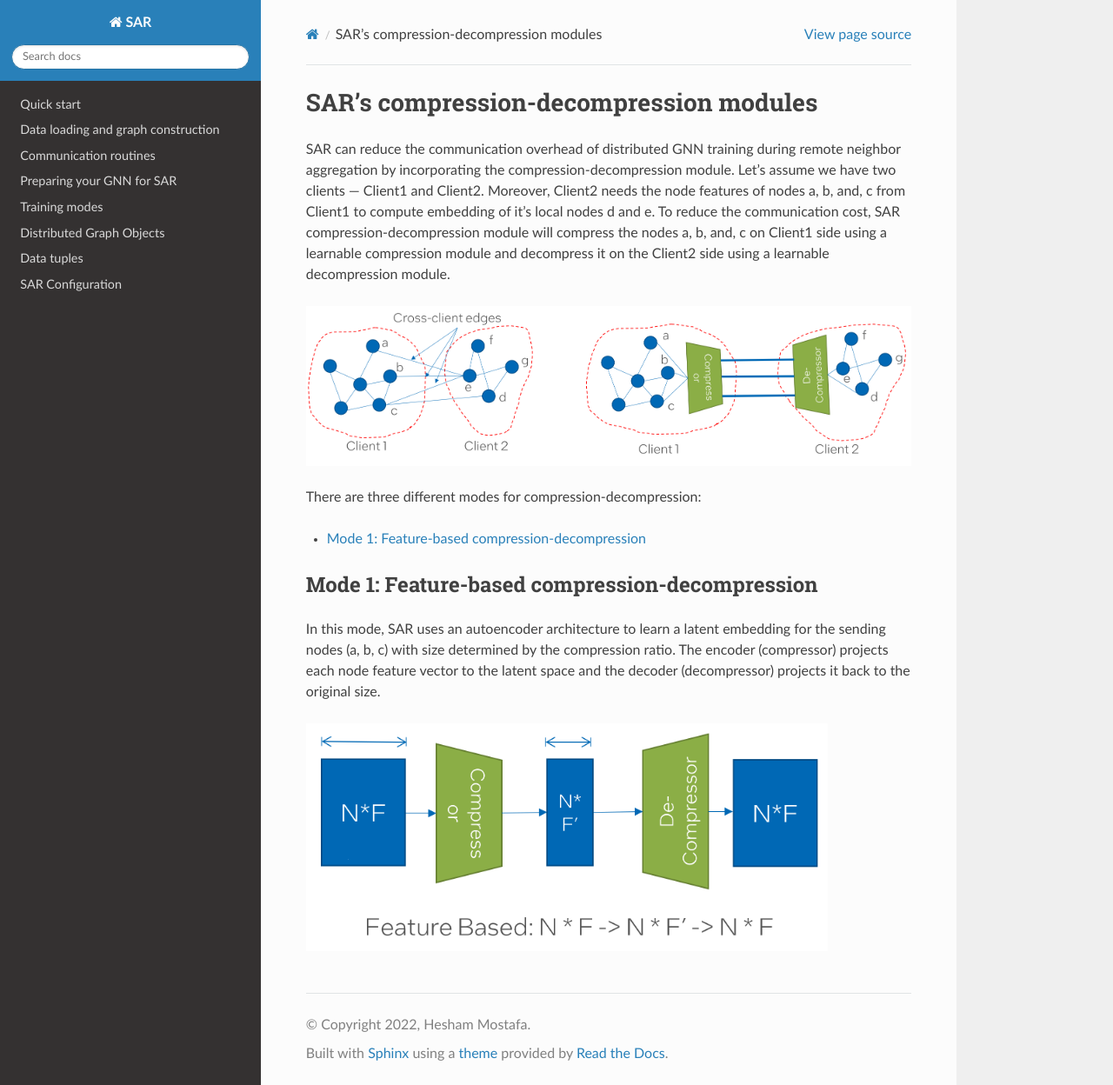
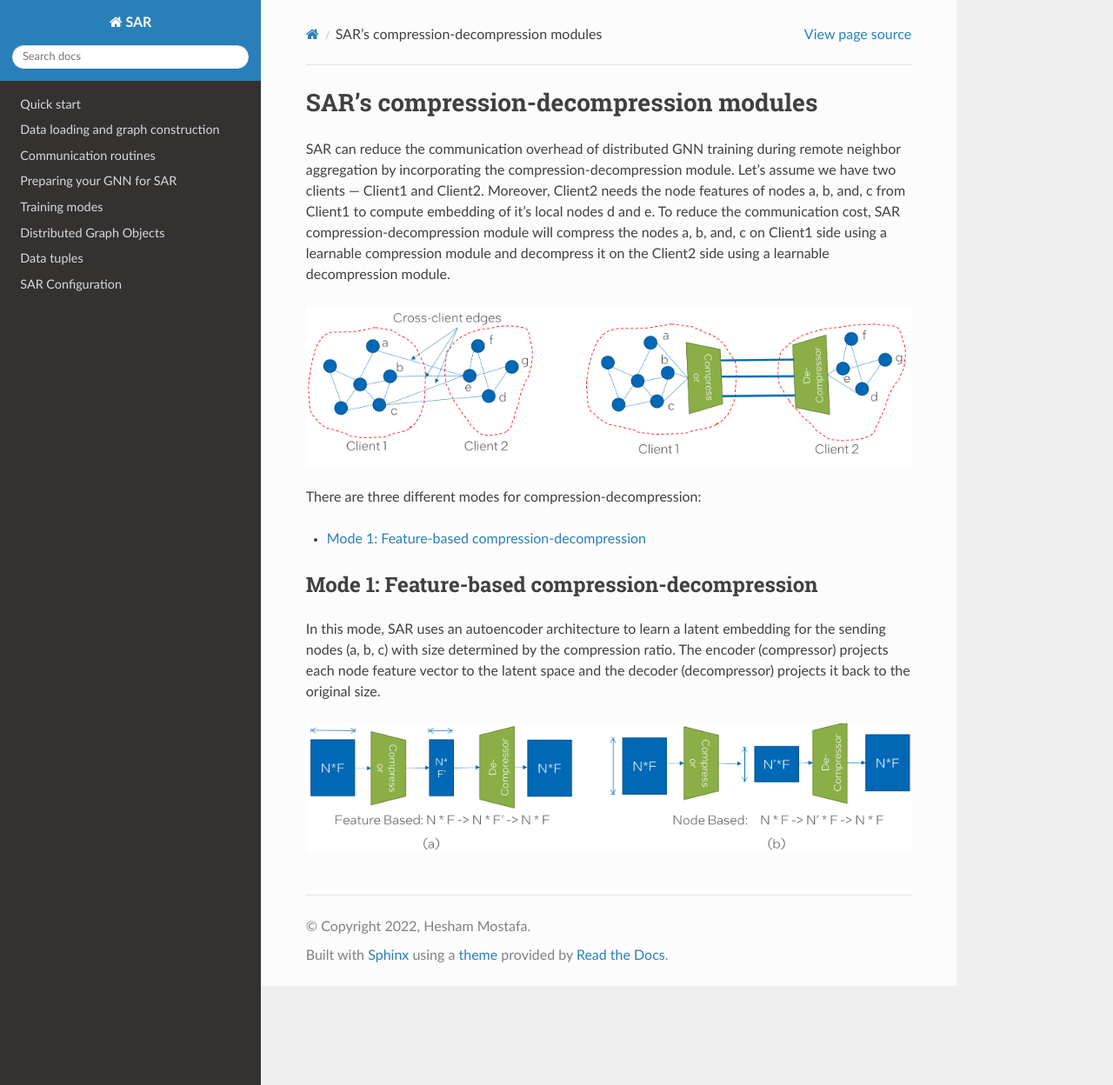
Before and after one commit to IntelLabs/SAR, a Sphinx documentation site: the page built from docs/source/sar_compression.rst, in a window 1280 px wide and 1248 px high. Shown: the whole window at 87% size. Built offline with Sphinx 7.4.7 and the Read the Docs theme 2.0.0, drawn with Linux system fonts in a browser that asks for light colours.

Commit message:
Added image

```diff
--- a/docs/source/sar_compression.rst
+++ b/docs/source/sar_compression.rst
@@ -22,6 +22,6 @@ Mode 1: Feature-based compression-decompression
 In this mode, SAR uses an autoencoder architecture to learn a latent embedding for the sending nodes (a, b, c) with size determined by the compression ratio. The encoder (compressor) projects each node feature vector to
 the latent space and the decoder (decompressor) projects it back to the original size.
 
-.. image:: ./images/feature_based_comp_decomp.png
+.. image:: ./images/comp_decomp_feat_node.png
     :alt: SAR compression-decompression
-    :width: 600 px
+    :width: 1000 px
```
Also changed, not shown: docs/source/images/comp_decomp_feat_node.png (added), docs/source/images/feature_based_comp_decomp.png (deleted).
